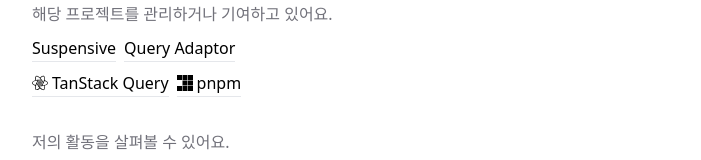
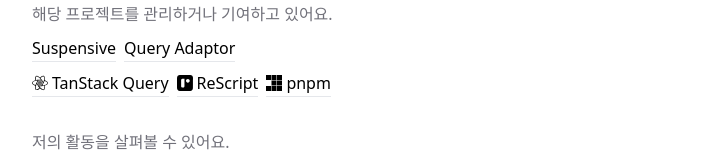
Before and after one commit to gwansikk/gwansik.dev, a Next.js app: page / in a window 1280 px wide. Shown: the part 544-704 px from the top of the page, without its empty margins (288-989 px from the left). Built offline with nearby package versions, Linux system fonts and the light colour scheme.

Commit message:
feat: add ReScript icon

```diff
--- a/src/app/page.tsx
+++ b/src/app/page.tsx
@@ -3,7 +3,7 @@ import List from '@/components/list';
 import Title from '@/components/title';
 import Anchor from '@/components/anchor';
 
-import { SiReactquery, SiPnpm } from 'react-icons/si';
+import { SiReactquery, SiRescript, SiPnpm } from 'react-icons/si';
 import { FaAddressCard, FaGithub, FaLinkedin } from 'react-icons/fa';
 import { FaXTwitter } from 'react-icons/fa6';
 
@@ -48,6 +48,12 @@ export default function Home() {
             TanStack Query
           </Anchor>
           <Anchor
+            icon={<SiRescript />}
+            href="https://github.com/rescript-lang/rescript/issues?q=involves%3Agwansikk"
+          >
+            ReScript
+          </Anchor>
+          <Anchor
             icon={<SiPnpm />}
             href="https://github.com/pnpm/pnpm/issues?q=involves%3Agwansikk"
           >
```
